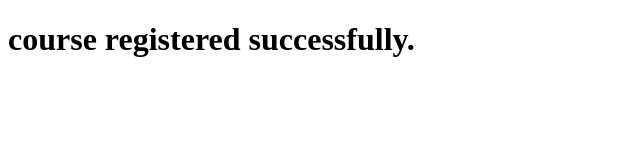
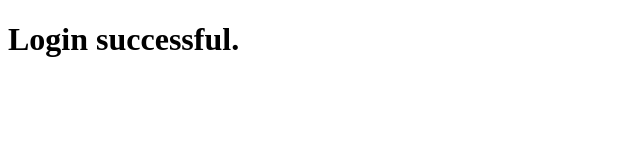
Before and after one commit to hemabalasubramaniam/Test, a website: page last.html in a window 1280 px wide. Shown: the whole page, without its empty margins (0-640 px from the left). Drawn offline with Linux system fonts and the light colour scheme.

Commit message:
Update last.html

```diff
--- a/last.html
+++ b/last.html
@@ -7,6 +7,6 @@
     <title>Document</title>
 </head>
 <body>
-    <h1>course registered successfully.</h1>
+    <h1>Login successful.</h1>
 </body>
 </html>
```
